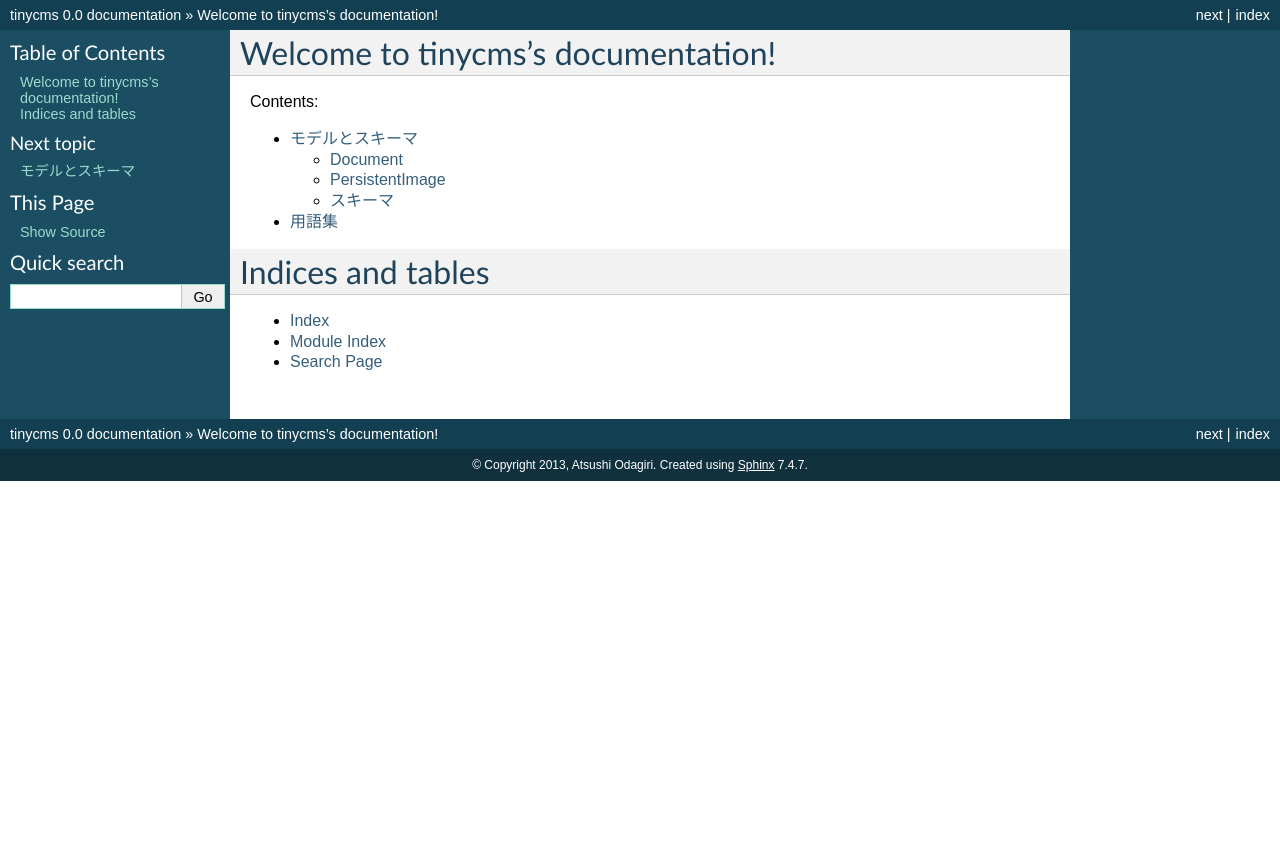
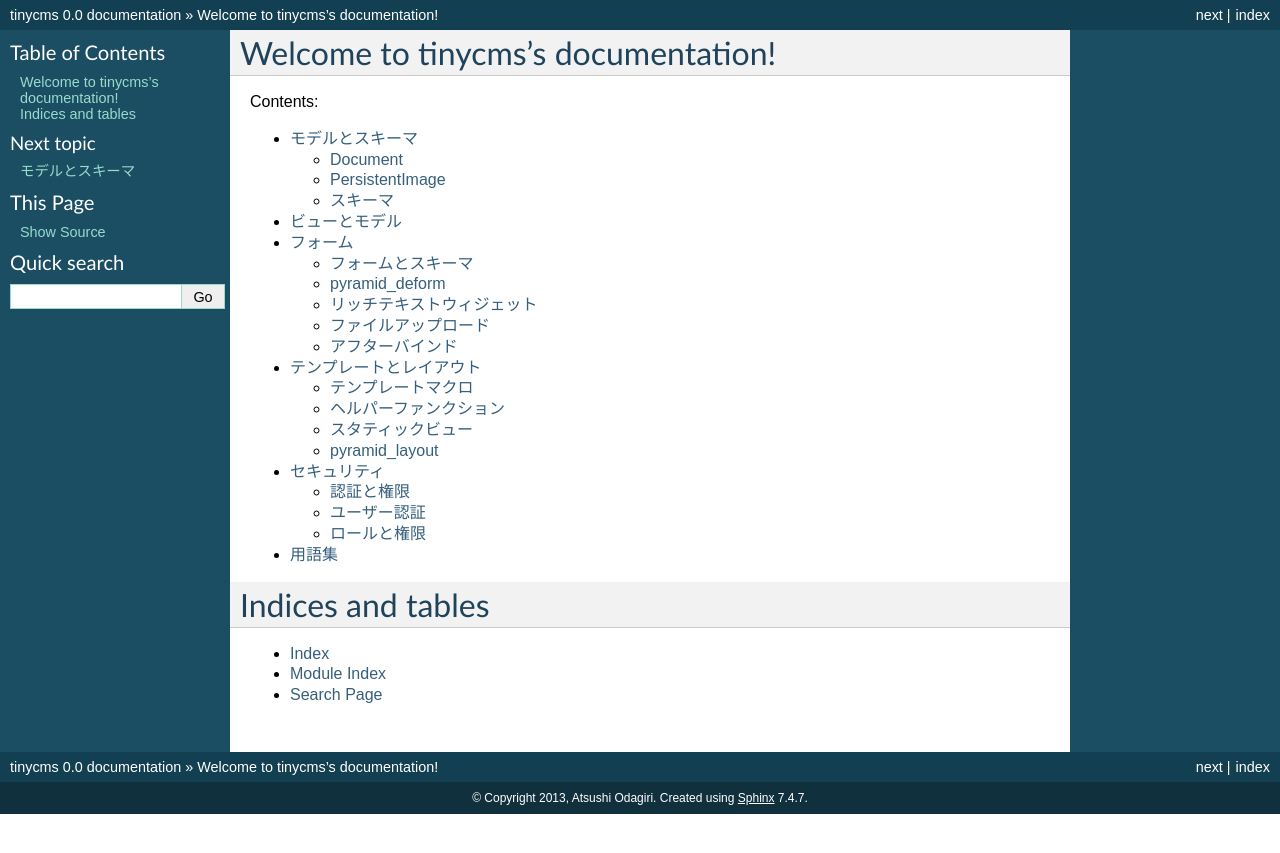
Before and after one commit to pylonsproject-jp/tinycms-tutorial, a Sphinx documentation site: the page built from docs/index.rst, in a window 1280 px wide. Shown: the top 853 px of the page. Built offline with Sphinx 7.4.7, drawn with Linux system fonts in a browser that asks for light colours.

Commit message:
チュートリアルの更生を追加

```diff
--- /dev/null
+++ b/docs/forms.py
@@ -0,0 +1,3 @@
+===============
+フォーム
+===============
--- /dev/null
+++ b/docs/forms.rst
@@ -0,0 +1,20 @@
+===============
+フォーム
+===============
+
+フォームとスキーマ
+-----------------------------
+
+pyramid_deform
+------------------------------
+
+
+リッチテキストウィジェット
+-------------------------------
+
+
+ファイルアップロード
+--------------------------------
+
+アフターバインド
+-------------------------------
--- a/docs/index.rst
+++ b/docs/index.rst
@@ -12,6 +12,10 @@ Contents:
    :maxdepth: 2
 
    models
+   views
+   forms
+   layout
+   security
    glossary
 
 Indices and tables
--- /dev/null
+++ b/docs/layout.rst
@@ -0,0 +1,16 @@
+===========================
+テンプレートとレイアウト
+===========================
+
+テンプレートマクロ
+-----------------------
+
+ヘルパーファンクション
+-----------------------
+
+スタティックビュー
+-----------------------------
+
+
+pyramid_layout
+-------------------------
--- a/docs/models.rst
+++ b/docs/models.rst
@@ -41,10 +41,10 @@ PersistentImage
 :term:`Colander` は、フォームや、設定ファイル、 :term:`JSON` など様々な用途に使えるスキーマライブラリです。
 手始めに、先ほど定義した ``Document``, ``PersistentImage`` のスキーマ定義をしてみましょう。
 
-.. literalinclude:: ../src/tinycms/models.py
+.. literalinclude:: ../src/tinycms/views.py
    :pyobject: DocumentSchema
 
-.. literalinclude:: ../src/tinycms/models.py
+.. literalinclude:: ../src/tinycms/views.py
    :pyobject: PersistentImageSchema
 
 ``PersistentImageSchema`` では、 画像ファイルだけを取り扱います。
--- /dev/null
+++ b/docs/security.rst
@@ -0,0 +1,14 @@
+==================
+セキュリティ
+==================
+
+認証と権限
+-----------------
+
+
+ユーザー認証
+--------------------
+
+
+ロールと権限
+---------------------
--- /dev/null
+++ b/docs/views.rst
@@ -0,0 +1,3 @@
+==============
+ビューとモデル
+==============
```
